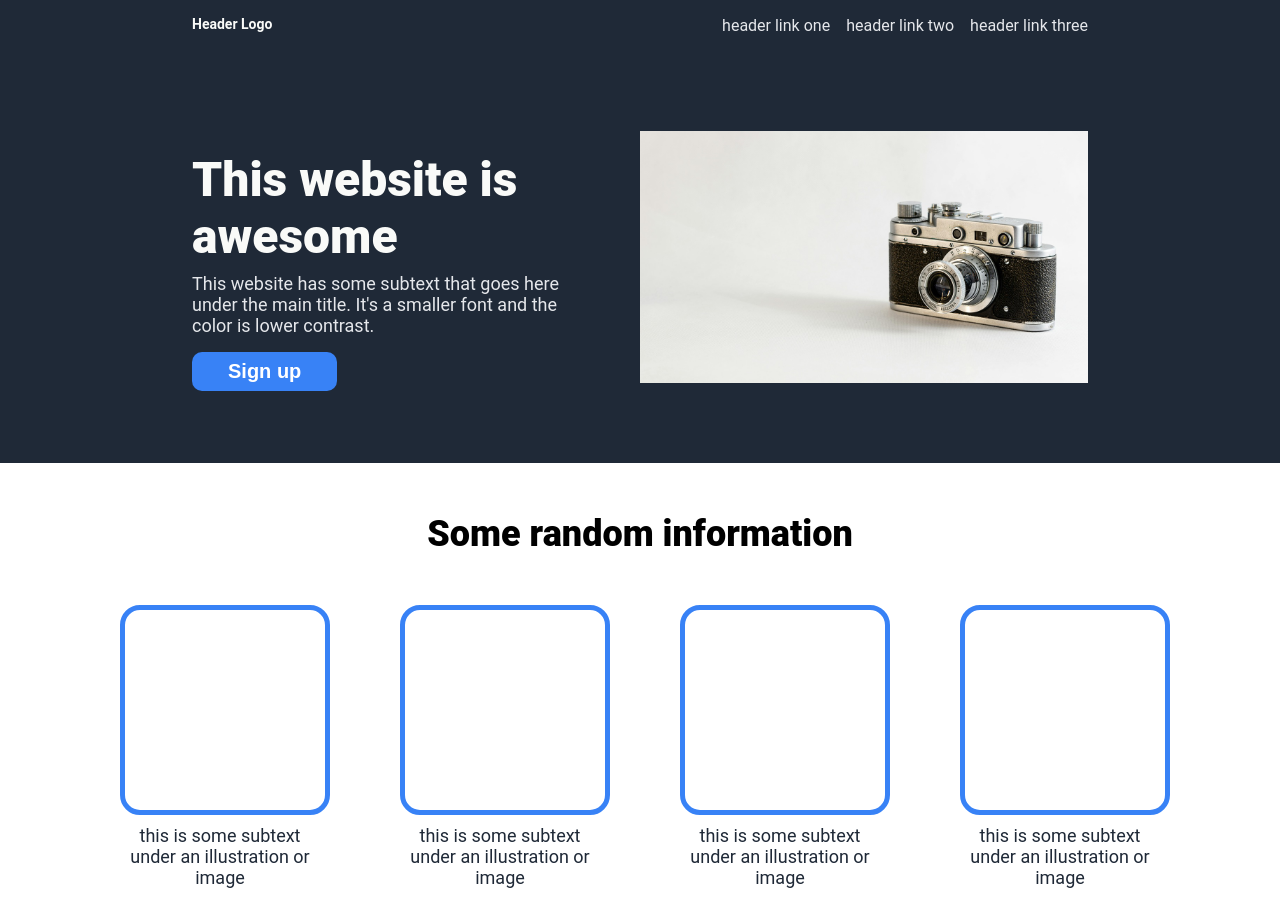
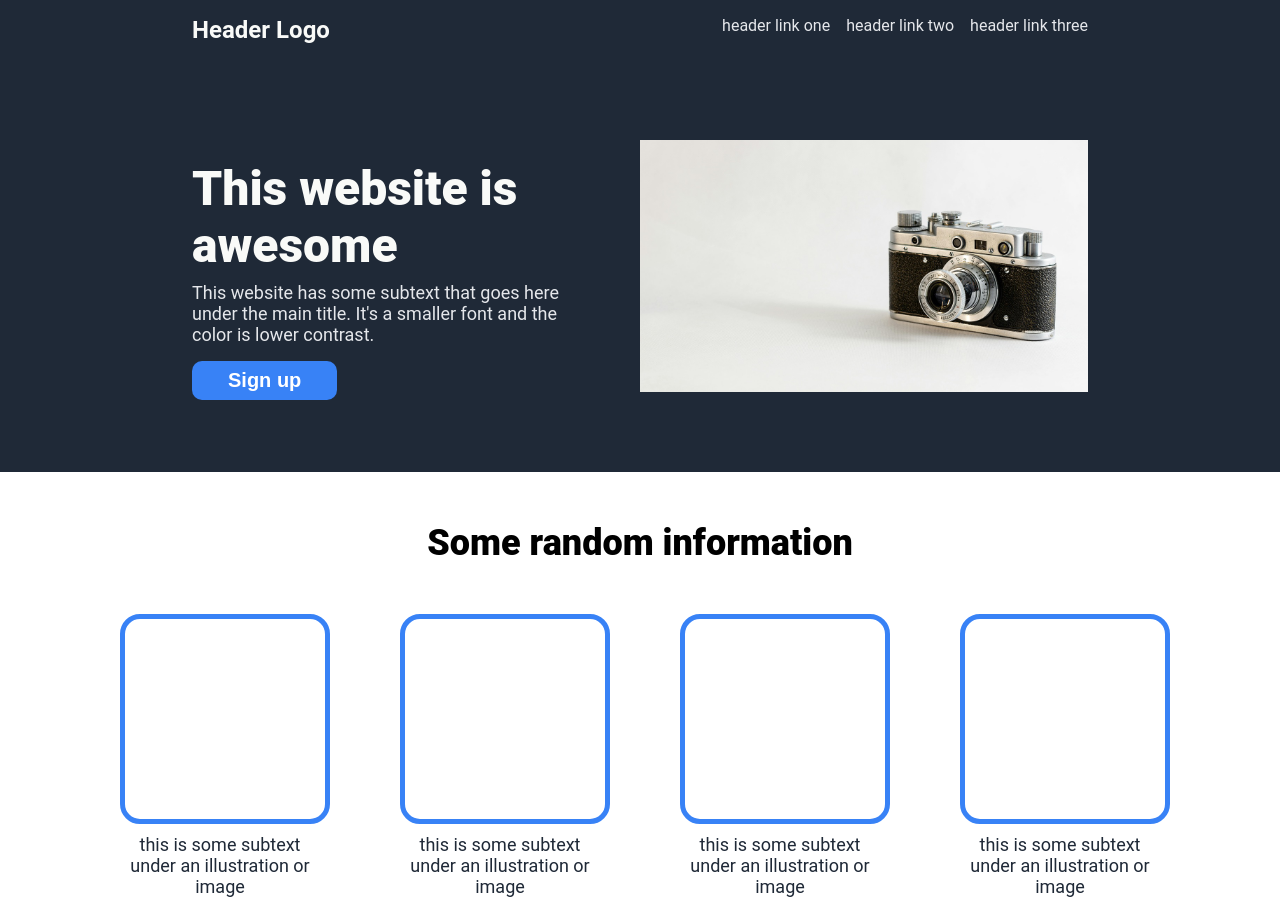
Before and after one commit to Mr01001110/Project-LandingPage, a plain HTML site: page index.html in a window 1280 px wide. Shown: the top 900 px of the page. Drawn offline with Linux system fonts and the light colour scheme.

Commit message:
Change size of header logo

```diff
--- a/style.css
+++ b/style.css
@@ -49,7 +49,7 @@ ul {
 }
 .logo {
     color: #f9faf8;
-    font-size: 14px;
+    font-size: 24px;
     font-weight: bold;
 }
 
```
